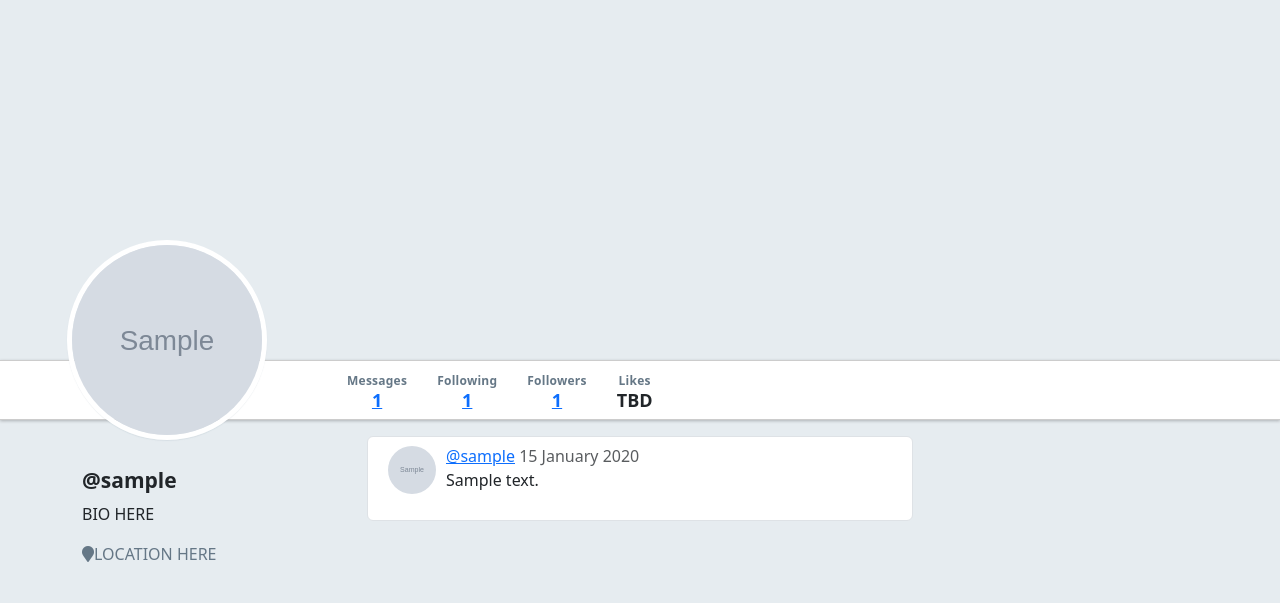
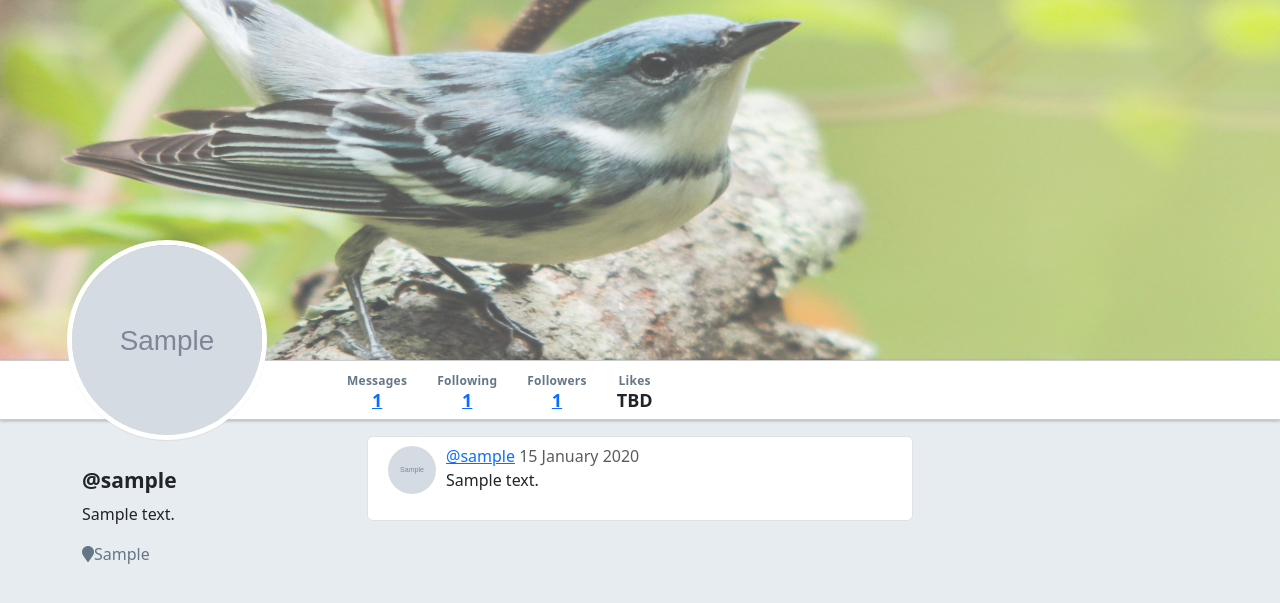
Before and after one commit to ItsTheRealVictor/SB_warbler, a Flask app: page /users/1 in a window 1280 px wide. Shown: the part 46-649 px from the top of the page. Run offline with Flask 2, Linux system fonts and the light colour scheme; tables that the repository leaves empty hold one stand-in row (values such as "Sample post"); grey boxes marked "Sample" are stand-in pictures; some libraries are stand-ins or nearby versions.

Commit message:
fixed user profile (part one, step 3)

```diff
--- a/app.py
+++ b/app.py
@@ -208,7 +208,7 @@ def stop_following(follow_id):
 def profile():
     """Update profile for current user."""
 
-    # IMPLEMENT THIS
+
 
 
 @app.route('/users/delete', methods=["POST"])
--- a/static/stylesheets/style.css
+++ b/static/stylesheets/style.css
@@ -203,6 +203,13 @@ nav + .container {
   background-size: cover;
   background-position: top center;
 }
+
+#warbler-hero img{
+  height:100%;
+  width: 100%;
+}
+
+
 
 .full-width {
   width: 100vw;
--- a/templates/users/detail.html
+++ b/templates/users/detail.html
@@ -2,7 +2,9 @@
 
 {% block content %}
 
-<div id="warbler-hero" class="full-width"></div>
+<div id="warbler-hero" class="full-width">
+  <img src="/static/images/warbler-hero.jpg" alt="">
+</div>
 <img src="{{ user.image_url }}" alt="Image for {{ user.username }}" id="profile-avatar">
 <div class="row full-width">
   <div class="container">
@@ -58,8 +60,8 @@
 <div class="row">
   <div class="col-sm-3">
     <h4 id="sidebar-username">@{{ user.username }}</h4>
-    <p>BIO HERE</p>
-    <p class="user-location"><span class="fa fa-map-marker"></span>LOCATION HERE</p>
+    <p>{{ user.bio }}</p>
+    <p class="user-location"><span class="fa fa-map-marker"></span>{{user.location}}</p>
   </div>
 
   {% block user_details %}
```
